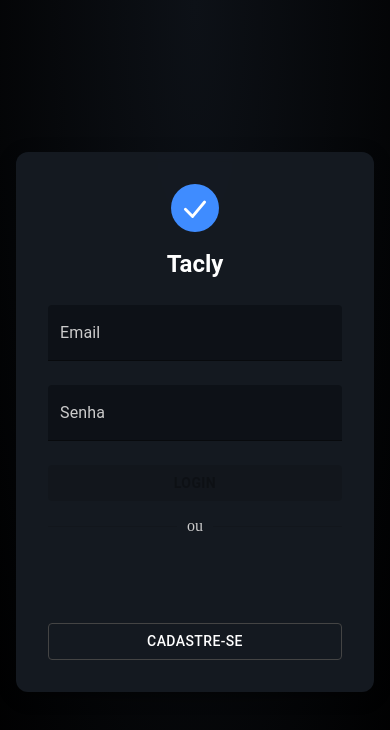
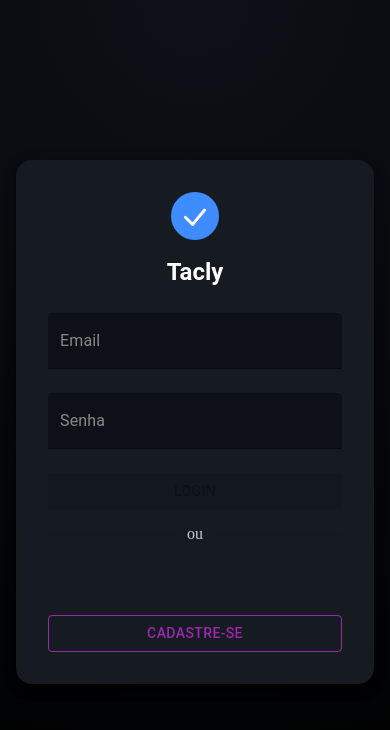
Before and after one commit to victor-moy/to-do-list, a React (Create React App) app in the folder frontend/: page / in a window 390 px wide. Shown: the top 730 px of the page. Built offline with nearby package versions, Linux system fonts and the light colour scheme; the HTML template or start-up script is replaced by a standard one.

Commit message:
responsivity

```diff
--- a/frontend/src/pages/Login.js
+++ b/frontend/src/pages/Login.js
@@ -1,14 +1,13 @@
 import React, { useState } from "react";
 import { useNavigate } from "react-router-dom";
 import {
+  TextField,
+  Button,
+  Typography,
   Box,
-  Button,
-  Container,
+  Snackbar,
+  Paper,
   Divider,
-  Paper,
-  Snackbar,
-  TextField,
-  Typography,
 } from "@mui/material";
 import { GoogleLogin } from "@react-oauth/google";
 import useAuth from "../hooks/useAuth";
@@ -32,26 +31,28 @@ const Login = () => {
   return (
     <Box
       sx={{
+        background: "radial-gradient(circle at top, #0d1117, #000)",
         minHeight: "100vh",
-        background: "radial-gradient(ellipse at top, #0d1117 0%, #000 100%)",
         display: "flex",
         alignItems: "center",
         justifyContent: "center",
+        overflow: "hidden",
         p: 2,
       }}
     >
       <Paper
-        elevation={10}
+        elevation={8}
         sx={{
-          backgroundColor: "rgba(22, 27, 34, 0.95)",
-          backdropFilter: "blur(6px)",
           padding: 4,
-          borderRadius: 3,
           maxWidth: 400,
           width: "100%",
+          borderRadius: 4,
+          backgroundColor: "#161b22",
+          color: "#ffffff",
+          boxSizing: "border-box",
         }}
       >
-        {/* Logo ou SVG */}
+        {/* Logo SVG */}
         <Box display="flex" justifyContent="center" mb={2}>
           <svg
             width="48"
@@ -75,11 +76,12 @@ const Login = () => {
           variant="h5"
           align="center"
           gutterBottom
-          sx={{ fontWeight: "bold", color: "#fff" }}
+          sx={{ fontWeight: "bold" }}
         >
           Tacly
         </Typography>
 
+        {/* Campos */}
         <TextField
           label="Email"
           variant="filled"
@@ -87,14 +89,9 @@ const Login = () => {
           margin="normal"
           value={email}
           onChange={(e) => setEmail(e.target.value)}
-          InputProps={{
-            style: { backgroundColor: "#0d1117", color: "#fff" },
-          }}
-          InputLabelProps={{
-            style: { color: "#ccc" },
-          }}
+          InputProps={{ style: { backgroundColor: "#0d1117", color: "#fff" } }}
+          InputLabelProps={{ style: { color: "#888" } }}
         />
-
         <TextField
           label="Senha"
           type="password"
@@ -103,57 +100,46 @@ const Login = () => {
           margin="normal"
           value={password}
           onChange={(e) => setPassword(e.target.value)}
-          InputProps={{
-            style: { backgroundColor: "#0d1117", color: "#fff" },
-          }}
-          InputLabelProps={{
-            style: { color: "#ccc" },
-          }}
+          InputProps={{ style: { backgroundColor: "#0d1117", color: "#fff" } }}
+          InputLabelProps={{ style: { color: "#888" } }}
         />
 
         <Button
           variant="contained"
           fullWidth
-          onClick={() => handleLogin(email, password)}
-          disabled={isLoading || isLoginDisabled}
           sx={{
             mt: 2,
             backgroundColor: "#3f8cff",
-            fontWeight: "bold",
+            color: "#fff",
             "&:hover": { backgroundColor: "#336fd1" },
           }}
+          disabled={isLoading || isLoginDisabled}
+          onClick={() => handleLogin(email, password)}
         >
           {isLoading ? "Carregando..." : "Login"}
         </Button>
 
-        {/* Divider */}
         <Divider sx={{ my: 2, color: "#ccc", fontWeight: 500 }}>ou</Divider>
 
-        {/* Login com Google - ocupa 100% */}
-        <Box display="flex" justifyContent="center" width="100%" mb={2}>
-          <Box width="100%">
-            <GoogleLogin
-              onSuccess={handleGoogleLoginSuccess}
-              onError={() => setOpenSnackbar("Erro ao autenticar com o Google")}
-              useOneTap
-              theme="filled_black"
-              width="100%" // ❗️isso não faz nada no componente, então usamos o Box
-            />
-          </Box>
+        <Box mb={2}>
+          <GoogleLogin
+            onSuccess={handleGoogleLoginSuccess}
+            onError={() => setOpenSnackbar("Erro ao autenticar com o Google")}
+            useOneTap
+            width="100%"
+          />
         </Box>
 
-        {/* Botão Cadastre-se estilizado */}
         <Button
           variant="outlined"
           fullWidth
           onClick={() => navigate("/register")}
           sx={{
-            mt: 2,
-            color: "#ffffff",
-            borderColor: "#444",
+            color: "#9c27b0",
+            borderColor: "#9c27b0",
             "&:hover": {
-              backgroundColor: "#1e1e1e",
-              borderColor: "#888",
+              backgroundColor: "rgba(156, 39, 176, 0.1)",
+              borderColor: "#ba68c8",
             },
           }}
         >
@@ -161,6 +147,7 @@ const Login = () => {
         </Button>
       </Paper>
 
+      {/* Snackbar de mensagens */}
       <Snackbar
         open={openSnackbar}
         autoHideDuration={6000}
```
Also changed, not shown: 1 other file (tests, documents, lock files or other folders).
